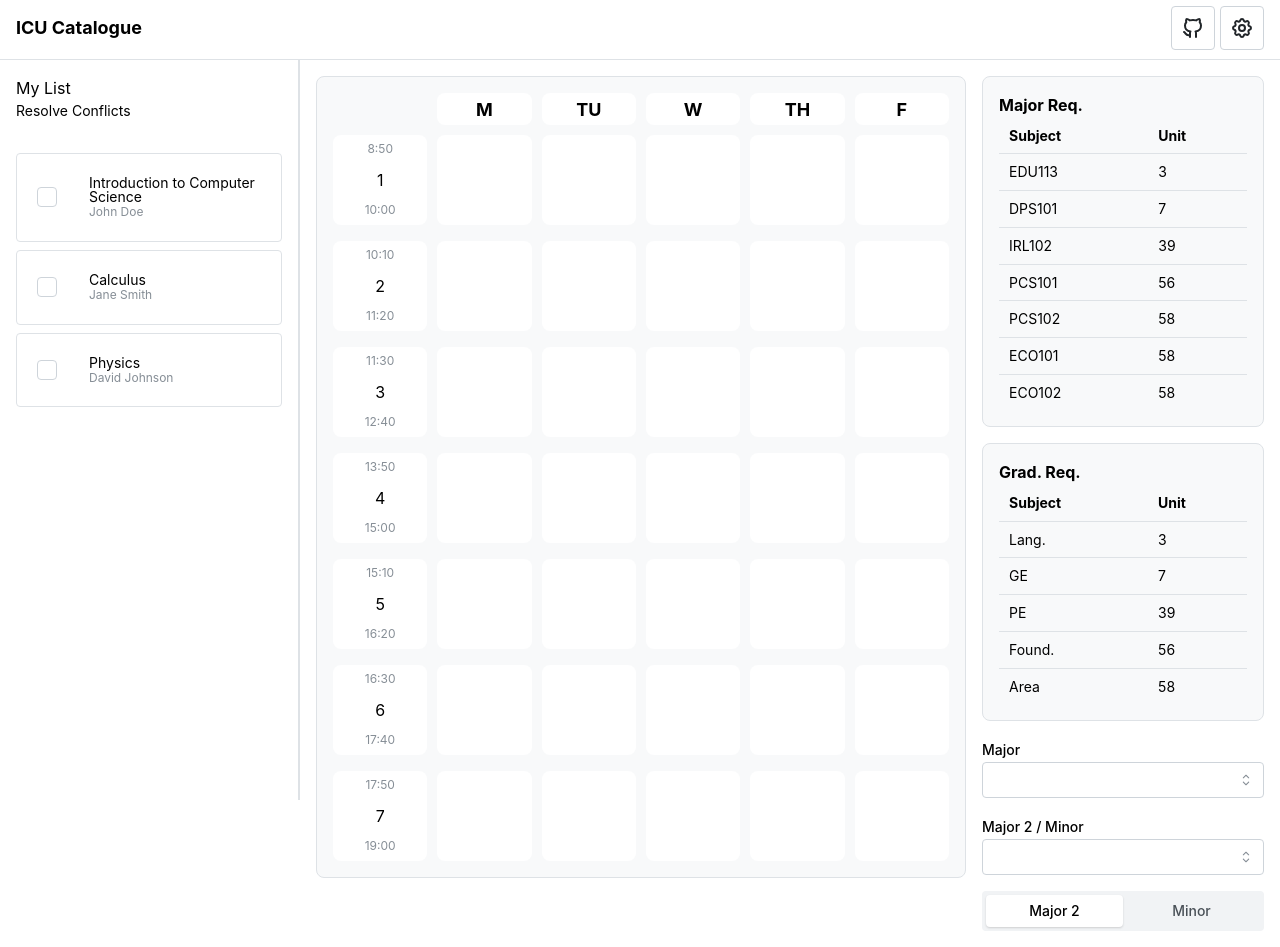
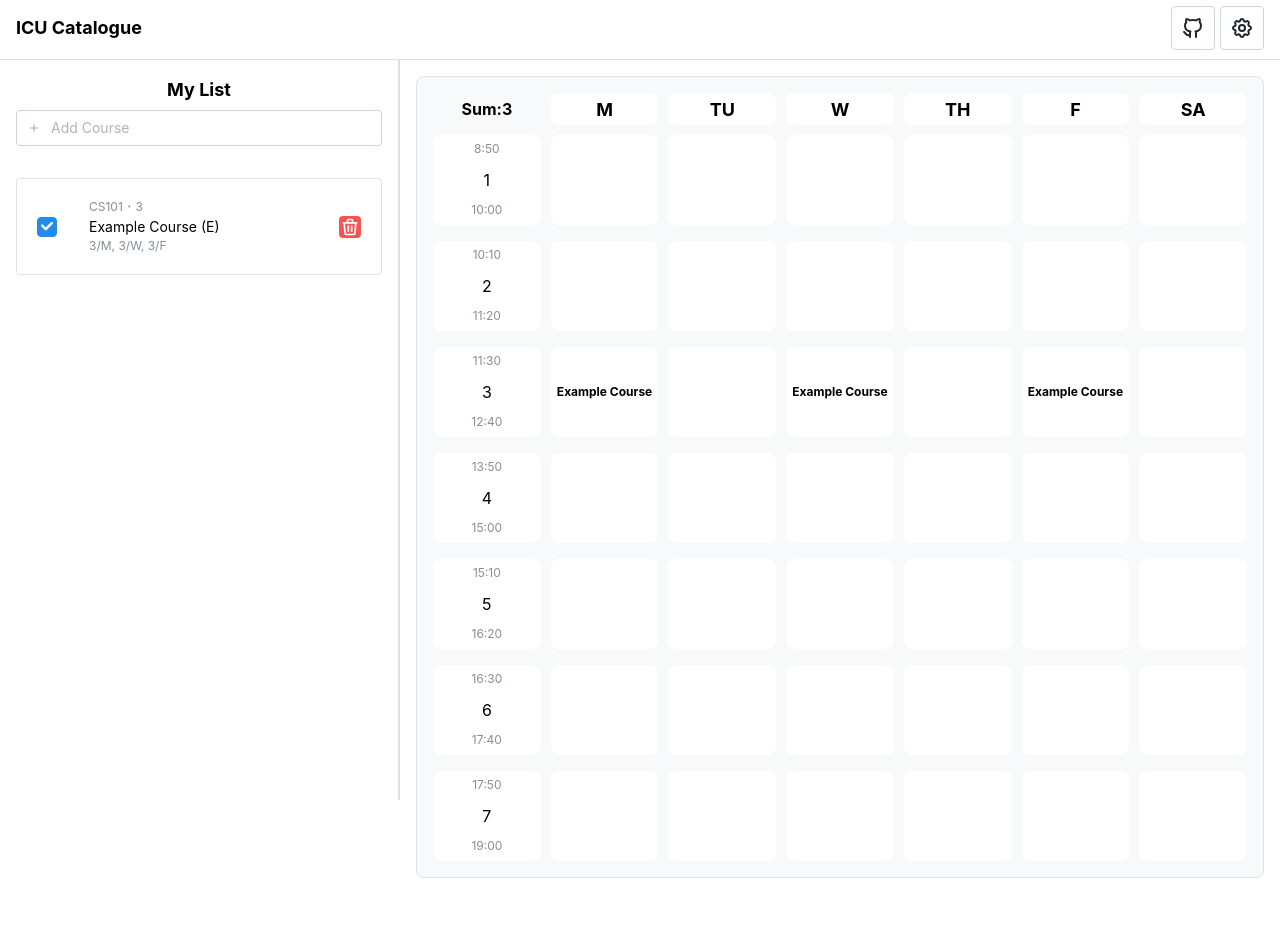
Before and after one commit to ItsukiKigoshi/icu-catalogue, a Next.js app: page / in a window 1280 px wide. After the commit the page ends 894 px from the top, so only its background shows below. Built offline with nearby package versions, Linux system fonts and the light colour scheme.

Commit message:
Recreate My List - Receive input from ICU Course Offerings

```diff
--- a/src/app/page.tsx
+++ b/src/app/page.tsx
@@ -1,59 +1,63 @@
 "use client";
-import { AppShell, Grid } from "@mantine/core";
+import { AppShell } from "@mantine/core";
 import { useDisclosure } from "@mantine/hooks";
 import { useState } from "react";
 import { Header } from "../components/Header/Header";
 import { Navbar } from "../components/Navbar/Navbar";
-import RequirementTable from "../components/RequirementTable/RequirementTable";
 import { Timetable } from "../components/Timetable/Timetable";
+import { Course } from "../type/Types";
 
 export default function Page() {
   const [opened, { toggle }] = useDisclosure(false);
 
   const [courses, setCourses] = useState([
     {
-      regno: 1,
+      regno: 99999,
       season: "Spring",
-      ay: "2022",
+      ay: 2022,
       no: "CS101",
-      lang: "English",
-      e: "Introduction to Computer Science",
-      j: "コンピュータサイエンス入門",
+      lang: "E",
+      e: "Example Course",
+      j: "科目例",
+      schedule: ["3/M", "3/W", "3/F"],
       instructor: "John Doe",
-      schedule: ["3/M", "3/W", "3/F"],
-      unit: "3",
-      isEnrolled: false,
+      modified: new Date(2022, 5 - 1, 5, 6, 35, 20, 333),
+      unit: 3,
+      isEnrolled: true,
     },
-    {
-      regno: 2,
-      season: "Autumn",
-      ay: "2022",
-      no: "MTH201",
-      lang: "English",
-      e: "Calculus",
-      j: "微積分学",
-      instructor: "Jane Smith",
-      schedule: ["3/M", "2/TH", "3/TH"],
-      unit: "4",
-      isEnrolled: false,
-    },
-    {
-      regno: 3,
-      season: "Summer",
-      ay: "2022",
-      no: "PHYS301",
-      lang: "English",
-      e: "Physics",
-      j: "物理学",
-      instructor: "David Johnson",
-      schedule: ["4/M", "4/W", "4/F"],
-      unit: "3",
-      isEnrolled: false,
-    },
+    // {
+    //   regno: 2,
+    //   season: "Autumn",
+    //   ay: 2022,
+    //   no: "MTH201",
+    //   lang: "E",
+    //   e: "Ex. Calculus",
+    //   j: "微積分学",
+    //   schedule: ["3/M", "2/TH", "3/TH"],
+    //   instructor: "Jane Smith",
+    //   modified: new Date(2022, 5 - 1, 5, 6, 35, 20, 333),
+    //   unit: 4,
+    //   isEnrolled: true,
+    // },
+    // {
+    //   regno: 3,
+    //   season: "Summer",
+    //   ay: 2022,
+    //   no: "PHYS301",
+    //   lang: "J",
+    //   e: "Ex. Physics",
+    //   j: "物理学",
+    //   schedule: ["4/M", "4/W", "4/F"],
+    //   instructor: "David Johnson",
+    //   modified: new Date(2022, 5 - 1, 5, 6, 35, 20, 333),
+    //   unit: 3,
+    //   isEnrolled: true,
+    // },
   ]);
 
+  // Toggle the isEnrolled property of a certain course
+  // Usage: toggleIsEnrolled(regno)
   const toggleIsEnrolled = (regno: number) => {
-    return () => {
     setCourses(
       courses.map((course) => {
         if (course.regno === regno) {
@@ -64,14 +68,26 @@ export default function Page() {
       })
     );
   };
+
+  // Add a course to the list "courses"
+  // Usage: addCourse(course: Course)
+  const addCourse = (course: Course) => {
+    setCourses([...courses, course]);
+  };
+
+  // Delete a certain course from the list "courses"
+  // Usage: deleteCourse(regno: number)
+  const deleteCourse = (regno: number) => {
+    setCourses(courses.filter((course) => course.regno !== regno));
   };
 
   return (
+    <>
       <AppShell
         header={{ height: 60 }}
         navbar={{
-        width: "300px",
-        breakpoint: "md",
+          width: "400px",
+          breakpoint: "sm",
           collapsed: { mobile: !opened },
         }}
         padding="md"
@@ -81,18 +97,24 @@ export default function Page() {
           <Header opened={opened} toggle={toggle} />
         </AppShell.Header>
         <AppShell.Navbar>
-        <Navbar courses={courses} toggleIsEnrolled={toggleIsEnrolled} />
+          <Navbar
+            courses={courses}
+            toggleIsEnrolled={toggleIsEnrolled}
+            addCourse={addCourse}
+            deleteCourse={deleteCourse}
+          />
         </AppShell.Navbar>
         <AppShell.Main>
-        <Grid justify="flex-start" gutter="md" align="stretch">
-          <Grid.Col span={{ base: "auto" }}>
+          {/* <Grid justify="flex-start" gutter="sm" align="stretch"> */}
+          {/* <Grid.Col span={{ base: "auto" }}> */}
           <Timetable courses={courses} />
-          </Grid.Col>
-          <Grid.Col mt={{ base: 5, md: 0 }} span={{ base: 12, md: "content" }}>
+          {/* </Grid.Col> */}
+          {/* <Grid.Col mt={{ base: 5, md: 0 }} span={{ base: 12, md: "content" }}>
             <RequirementTable />
-          </Grid.Col>
-        </Grid>
+          </Grid.Col> */}
+          {/* </Grid> */}
         </AppShell.Main>
       </AppShell>
+    </>
   );
 }
--- /dev/null
+++ b/src/components/AddCourse/AddCourse.tsx
@@ -0,0 +1,130 @@
+import { Course } from "@/src/type/Types";
+import { TextInput, rem } from "@mantine/core";
+import { IconPlus } from "@tabler/icons-react";
+import { useEffect, useState } from "react";
+
+export default function AddCourse(props: {
+  addCourse: (course: Course) => void;
+  courses: Course[];
+}) {
+  const [query, setQuery] = useState("");
+
+  const [errorMessage, setErrorMessage] = useState("");
+  // Set the error message to empty when the query is empty
+  useEffect(() => {
+    if (query === "") {
+      setErrorMessage("");
+    }
+  }, [query]);
+
+  function parseCourseInfo(str: string): Course | undefined {
+    // replace "(" or "<" with "," in front of the schedule, and remove ")" and ">" after schedule
+    const modifiedStr = str
+      .replace(/\((\d\/)/g, "$1")
+      .replace(/(M|TU|W|TH|F|SA)>/g, "$1")
+      .replace(/(M|TU|W|TH|F|SA)\)/g, "$1")
+      .replace(/,\(/g, ",")
+      .replace(/,<\)/g, ",")
+      .replace(/ or /g, ",")
+      .replace(/</g, ",")
+
+      // remove "*", which means "ignoring Super 4"
+      .replace(/\*/g, "");
+
+    // Debug Console
+    // console.log(`modifiedStr: ${modifiedStr}`);
+
+    const regex =
+      /(\d+)\s(\w+)\s(\d+)\s(\[change\]\s(\d{4}\/\d{2}\/\d{2})\s)?(\s)?(\w+)\s?([JEO])?(\s\w{1})?\s(.+?)?\s\s(.+?)\s(\d\/[A-Z]+(,\d\/[A-Z]+)*)\s((.+?))?\s?(\((\d+)\))?\s(Online|(Face to Face))?(.+?)\s?(.+?)\s(\d+(\/\d+)*)/;
+
+    const match = modifiedStr.match(regex);
+
+    //Debug Console
+    // if (match) {
+    //   for (let i = 0; i < match?.length; i++) {
+    //     console.log(`${i}: ${match[i]}`);
+    //   }
+    // }
+
+    if (match) {
+      setErrorMessage("");
+      const schedule = match[12]
+        .replace(/[<>()]/g, "")
+        .split(/,|\sor\s/)
+        .map((s) => s.trim())
+        .filter((s) => s.match(/\d\/[A-Z]+/));
+
+      let inputUnit: string = match[22];
+      let unit: number;
+
+      // Convert "1/3" to 0.3 if the unit is 1/3
+      if (inputUnit === "1/3") {
+        unit = 0.3;
+      } else {
+        unit = parseInt(inputUnit);
+      }
+
+      const course: Course = {
+        regno: parseInt(match[1]),
+        season: match[2],
+        ay: parseInt(match[3]),
+        no: match[7],
+        lang: match[8],
+        e: match[10],
+        j: match[11],
+        schedule: schedule,
+        instructor: match[21],
+        unit: unit,
+        modified: new Date(),
+        isEnrolled: true, // Default value, update as needed
+      };
+
+      return course;
+    } else if (query !== "") {
+      setErrorMessage(`The string does not match the expected format.`);
+    }
+  }
+
+  const handleSubmit = async (e: React.FormEvent) => {
+    e.preventDefault();
+    // console.log(query);
+    const course = parseCourseInfo(query);
+
+    // Check if the course is already in the list
+    function isAlreadyInList(course: Course): boolean {
+      let isAlreadyInList = false;
+      props.courses.forEach((c) => {
+        if (c.regno === course.regno) {
+          isAlreadyInList = true;
+        }
+      });
+      return isAlreadyInList;
+    }
+
+    if (course !== undefined) {
+      if (isAlreadyInList(course)) {
+        setErrorMessage(
+          `The course: "${course.regno}" is already in the list.`
+        );
+      } else {
+        props.addCourse(course);
+        setQuery("");
+      }
+    }
+  };
+
+  return (
+    <form onSubmit={handleSubmit}>
+      <TextInput
+        placeholder="Add Course"
+        leftSection={
+          <IconPlus style={{ width: rem(12), height: rem(12) }} stroke={1.5} />
+        }
+        styles={{ section: { pointerEvents: "none" } }}
+        value={query}
+        error={errorMessage}
+        onChange={(e) => setQuery(e.currentTarget.value)}
+      />
+    </form>
+  );
+}
--- a/src/components/CourseCard/CourseCard.tsx
+++ b/src/components/CourseCard/CourseCard.tsx
@@ -1,29 +1,73 @@
+import ModalConfirm from "@/src/components/ModalConfirm/ModalConfirm";
 import { Course } from "@/src/type/Types";
-import { Checkbox, Flex, Text, UnstyledButton } from "@mantine/core";
+import {
+  ActionIcon,
+  Card,
+  Checkbox,
+  Flex,
+  Grid,
+  Text,
+  UnstyledButton,
+} from "@mantine/core";
+import { useDisclosure } from "@mantine/hooks";
+import { IconTrash } from "@tabler/icons-react";
 import classes from "./CourseCard.module.css";
 
 export default function CourseCard(props: {
   course: Course;
-  toggleIsEnrolled: (regno: number) => () => void;
+  toggleIsEnrolled: (regno: number) => void;
+  deleteCourse: (regno: number) => void;
 }) {
+  const [modalOpened, { open, close }] = useDisclosure(false);
+
   return (
+    <Card key={props.course.regno} mb={8} className={classes.button}>
+      <Grid align="center">
+        <Grid.Col span="auto">
           <UnstyledButton
-      key={props.course.regno}
-      className={classes.button}
-      mb={8}
-      onClick={props.toggleIsEnrolled(props.course.regno)}
+            onClick={() => {
+              props.toggleIsEnrolled(props.course.regno);
+            }}
           >
             <Flex align="center">
-        <Checkbox checked={props.course.isEnrolled} variant="default" mr="xl" />
+              <Checkbox
+                checked={props.course.isEnrolled}
+                onChange={() => {
+                  props.toggleIsEnrolled(props.course.regno);
+                }}
+                variant="default"
+                mr="xl"
+              />
               <div>
-          <Text size="sm" mt={2} lh={1}>
-            {props.course.e}
+                <Text size="xs" c="dimmed">
+                  {props.course.no} ･ {props.course.unit}
+                </Text>
+                <Text size="sm" lh={1} py={4}>
+                  {props.course.e} ({props.course.lang})
                 </Text>
                 <Text size="xs" c="dimmed">
-            {props.course.instructor}
+                  {props.course.schedule?.map((s, i) =>
+                    i === props.course.schedule!.length - 1 ? s : s + ", "
+                  )}
                 </Text>
               </div>
             </Flex>
           </UnstyledButton>
+        </Grid.Col>
+        <Grid.Col span="content">
+          <Flex align="center">
+            <ActionIcon size="sm" onClick={open} color="red">
+              <IconTrash />
+            </ActionIcon>
+          </Flex>
+        </Grid.Col>
+      </Grid>
+      <ModalConfirm
+        course={props.course}
+        deleteCourse={props.deleteCourse}
+        modalOpened={modalOpened}
+        close={close}
+      />
+    </Card>
   );
 }
--- a/src/components/Header/Header.tsx
+++ b/src/components/Header/Header.tsx
@@ -42,7 +42,7 @@ export function Header(props: {
           <Burger
             opened={props.opened}
             onClick={props.toggle}
-            hiddenFrom="md"
+            hiddenFrom="sm"
             size="sm"
             mr={3}
           />
--- /dev/null
+++ b/src/components/ModalConfirm/ModalConfirm.tsx
@@ -0,0 +1,33 @@
+import { Course } from "@/src/type/Types";
+import { Button, Group, Modal } from "@mantine/core";
+
+export default function ModalConfirm(props: {
+  course: Course;
+  deleteCourse: (regno: number) => void;
+  modalOpened: boolean;
+  close: () => void;
+}) {
+  return (
+    <Modal
+      opened={props.modalOpened}
+      onClose={props.close}
+      title={`Are you sure to delete "${props.course.e}"?`}
+      centered
+    >
+      <Group justify="center">
+        <Button
+          onClick={() => {
+            props.deleteCourse(props.course.regno);
+            props.close();
+          }}
+          color="red"
+        >
+          Yes, Delete
+        </Button>
+        <Button onClick={props.close} color="gray">
+          No, Cancel
+        </Button>
+      </Group>
+    </Modal>
+  );
+}
--- a/src/components/Navbar/Navbar.tsx
+++ b/src/components/Navbar/Navbar.tsx
@@ -1,22 +1,44 @@
-import { ScrollArea, Text } from "@mantine/core";
+import { Flex, ScrollArea, Text } from "@mantine/core";
 
 import { Course } from "@/src/type/Types";
+import AddCourse from "../AddCourse/AddCourse";
 import CourseCard from "../CourseCard/CourseCard";
 import classes from "./Navbar.module.css";
 
 export function Navbar(props: {
   courses: Course[];
-  toggleIsEnrolled: (regno: number) => () => void;
+  toggleIsEnrolled: (regno: number) => void;
+  addCourse: (course: Course) => void;
+  deleteCourse: (regno: number) => void;
 }) {
   // Show the courses in the selected tab, and if there are no courses, show "No Results"
-  const results = props.courses.map((course) => (
-    <CourseCard course={course} toggleIsEnrolled={props.toggleIsEnrolled} />
-  ));
+  const results = props.courses
+    // Sort the courses by their no property
+    .sort(function (a, b) {
+      if (a.no > b.no) {
+        return 1;
+      } else {
+        return -1;
+      }
+    })
+    .map((course) => (
+      <CourseCard
+        course={course}
+        toggleIsEnrolled={props.toggleIsEnrolled}
+        deleteCourse={props.deleteCourse}
+      />
+    ));
 
   return (
     <nav className={classes.navbar}>
-      <Text size="md">My List</Text>
-      <Text size="sm"> Resolve Conflicts</Text>
+      <Flex justify="center">
+        <Text size="lg" fw="bold" mb={5}>
+          My List
+        </Text>
+      </Flex>
+
+      <AddCourse addCourse={props.addCourse} courses={props.courses} />
+
       <ScrollArea>
         <div className={classes.navbarMain}>{results}</div>
       </ScrollArea>
--- a/src/components/Timetable/Timetable.tsx
+++ b/src/components/Timetable/Timetable.tsx
@@ -6,7 +6,7 @@ import classes from "./Timetable.module.css";
 export function Timetable(props: { courses: Course[] }) {
   const theme = useMantineTheme();
 
-  const weekDays: string[] = ["M", "TU", "W", "TH", "F"];
+  const weekDays: string[] = ["M", "TU", "W", "TH", "F", "SA"];
   const weekDayItems = weekDays.map((day) => (
     <Card key={day} className={classes.item} style={{ height: "30px" }}>
       <Text size="lg" mt={3} fw={700}>
@@ -57,12 +57,17 @@ export function Timetable(props: { courses: Course[] }) {
 
   return (
     <Card withBorder radius="md" className={classes.card}>
-      <SimpleGrid cols={6} spacing="xs" verticalSpacing="xs">
+      <SimpleGrid cols={7} spacing="xs" verticalSpacing="xs">
         {/* Empty Card */}
         <Card
           className={classes.item}
           style={{ backgroundColor: "transparent", height: "30px" }}
-        ></Card>
+        >
+          <Text size="md" fw="bold">
+            Sum:
+            {enrolledCourses.reduce((sum, course) => sum + course.unit, 0)}
+          </Text>
+        </Card>
 
         {/* Card for weekdays */}
         {weekDayItems}
@@ -82,7 +87,7 @@ export function Timetable(props: { courses: Course[] }) {
                     <Card key={i} className={classes.item} p={1}>
                       {timetable[`${i + 1}/${day}`]?.map((course) => {
                         return (
-                          <Text key={course.regno} size="xs" c="dimmed">
+                          <Text key={course.regno} size="xs" fw="bold">
                             {course.e}
                           </Text>
                         );
```
Also changed, not shown: src/type/Types.ts (+4 -3 lines). Lines whose indentation alone changed are shown as unchanged.
